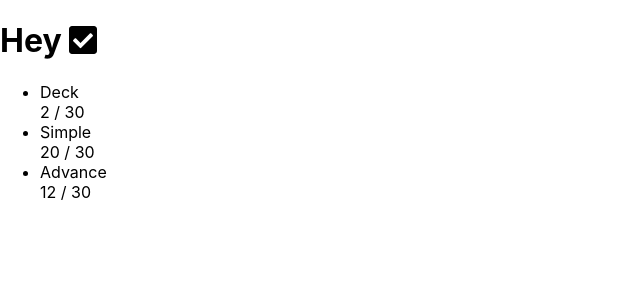
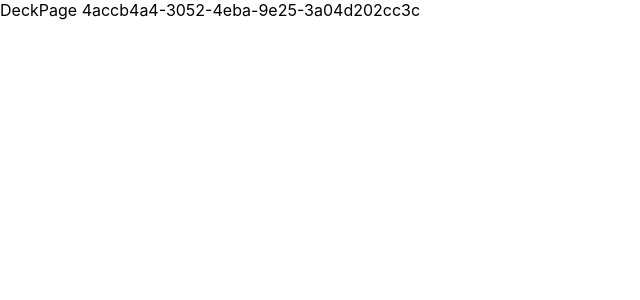
Before and after one commit to StellarCrow/voca-voca, a React (Create React App) app: page /deck/4accb4a4-3052-4eba-9e25-3a04d202cc3c in a window 1280 px wide. Shown: the top 300 px of the page, without its empty margins (0-640 px from the left). Built offline with nearby package versions, Linux system fonts and the light colour scheme.

Commit message:
add basic routing

```diff
--- a/package.json
+++ b/package.json
@@ -14,6 +14,7 @@
     "react": "^16.13.1",
     "react-dom": "^16.13.1",
     "react-redux": "^7.2.0",
+    "react-router-dom": "^5.2.0",
     "react-scripts": "3.4.1",
     "redux": "^4.0.5",
     "redux-thunk": "^2.3.0",
--- a/src/App.js
+++ b/src/App.js
@@ -1,22 +1,27 @@
 import React from 'react';
-import {FontAwesomeIcon} from '@fortawesome/react-fontawesome'
 import {library} from '@fortawesome/fontawesome-svg-core';
 import {faCheckSquare} from '@fortawesome/free-solid-svg-icons'
 
 import {Provider} from 'react-redux';
 import store from './store';
 
-import DeckList from "./components/DeckList/DeckList";
+import {Switch, Route, BrowserRouter} from "react-router-dom";
+import NotFound from "./containers/NotFound/NotFound";
+import Home from "./containers/Home/Home";
+import DeckPage from "./containers/DeckPage/DeckPage";
 
 library.add(faCheckSquare);
 
 function App() {
     return (
         <Provider store={store}>
-            <div className="App">
-                <h1>Hey <FontAwesomeIcon icon='check-square'/></h1>
-                <DeckList></DeckList>
-            </div>
+            <BrowserRouter>
+                <Switch>
+                    <Route path='/' exact component={Home}/>
+                    <Route path='/deck/:id' component={DeckPage}/>
+                    <Route path='*' component={NotFound}/>
+                </Switch>
+            </BrowserRouter>
         </Provider>
     );
 }
--- a/src/components/Deck/Deck.js
+++ b/src/components/DeckCard/DeckCard.js
@@ -1,11 +1,13 @@
 import React from 'react';
-import './Deck.scss';
+import './DeckCard.scss';
 import {MAX_WORDS} from '../../utils/constants';
+import {NavLink} from "react-router-dom";
 
-const Deck = ({deck}) => {
+const DeckCard = ({deck}) => {
     return (
         <div className='deck'>
-            <div className="deck__name">{deck.name}</div>
+            <div className="deck__name">
+                <NavLink to={'deck/' + deck.id}>{deck.name}</NavLink></div>
             <div className="deck__words">
                 {deck.words} / {MAX_WORDS}
             </div>
@@ -13,4 +15,4 @@ const Deck = ({deck}) => {
     )
 };
 
-export default Deck;
+export default DeckCard;
--- a/src/components/DeckList/DeckList.js
+++ b/src/components/DeckList/DeckList.js
@@ -2,7 +2,7 @@ import React, {Component} from 'react';
 import {connect} from 'react-redux';
 import {getDecks} from "../../actions/deckActions";
 import PropTypes from 'prop-types';
-import Deck from "../Deck/Deck";
+import DeckCard from "../DeckCard/DeckCard";
 
 class DeckList extends Component {
 
@@ -16,7 +16,7 @@ class DeckList extends Component {
             <ul className='list'>
                 {decks.map(deck => {
                     return <li key={deck.id} className='list__item'>
-                        <Deck deck={deck} />
+                        <DeckCard deck={deck} />
                     </li>
                 })}
             </ul>
--- /dev/null
+++ b/src/containers/DeckPage/DeckPage.js
@@ -0,0 +1,23 @@
+import React, {Component} from 'react';
+
+class DeckPage extends Component {
+    constructor(props) {
+        super(props);
+        this.state = {
+            id: null
+        }
+    }
+    componentDidMount() {
+        this.setState({id: this.props.match.params.id});
+    }
+
+    render() {
+        return (
+            <div>
+                DeckPage {this.state.id}
+            </div>
+        );
+    }
+}
+
+export default DeckPage;
--- /dev/null
+++ b/src/containers/Home/Home.js
@@ -0,0 +1,16 @@
+import React, {Component} from 'react';
+import {FontAwesomeIcon} from "@fortawesome/react-fontawesome";
+import DeckList from "../../components/DeckList/DeckList";
+
+class Home extends Component {
+    render() {
+        return (
+            <div>
+                <h1>Hey <FontAwesomeIcon icon='check-square'/></h1>
+                <DeckList></DeckList>
+            </div>
+        );
+    }
+}
+
+export default Home;
--- /dev/null
+++ b/src/containers/NotFound/NotFound.js
@@ -0,0 +1,13 @@
+import React, {Component} from 'react';
+
+class NotFound extends Component {
+    render() {
+        return (
+            <div>
+                404 page
+            </div>
+        );
+    }
+}
+
+export default NotFound;
```
Also changed, not shown: src/components/DeckCard/DeckCard.scss (renamed from src/components/Deck/Deck.scss), 1 other file (tests, documents, lock files or other folders).
